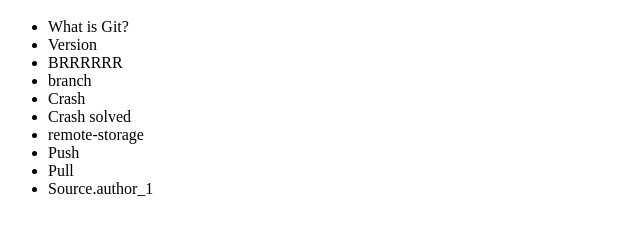
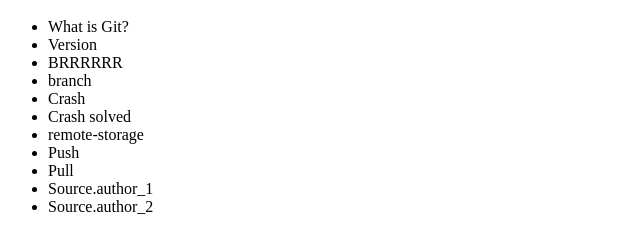
Before and after one commit to line4r/opensource_test, a plain HTML site: page index.html in a window 1280 px wide. Shown: the part 48-298 px from the top of the page, without its empty margins (0-640 px from the left). Drawn offline with Linux system fonts and the light colour scheme.

Commit message:
add source 2

```diff
--- a/index.html
+++ b/index.html
@@ -20,6 +20,7 @@
 		<li> Push </li>
 		<li> Pull </li>
 		<li> Source.author_1 </li>
+		<li> Source.author_2 </li>
 	</ul>
 	</body>
 </html>
```
